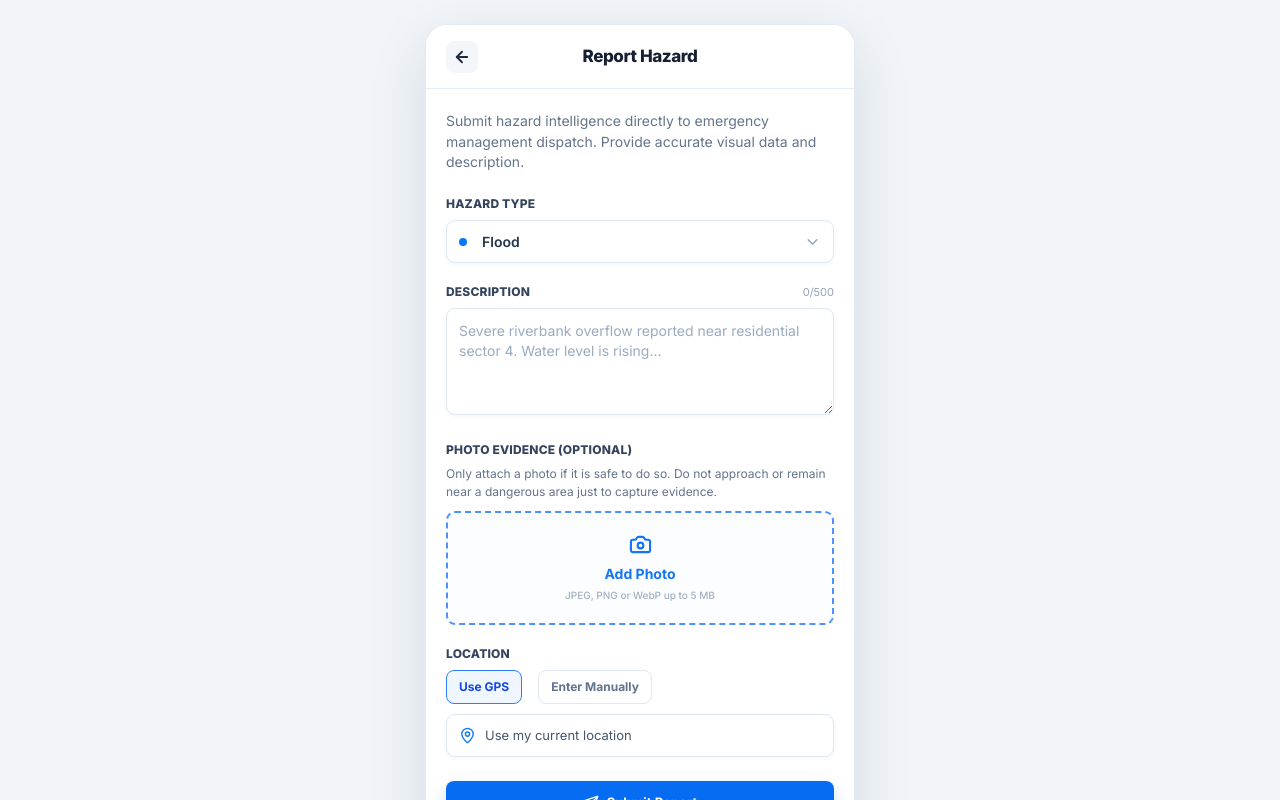
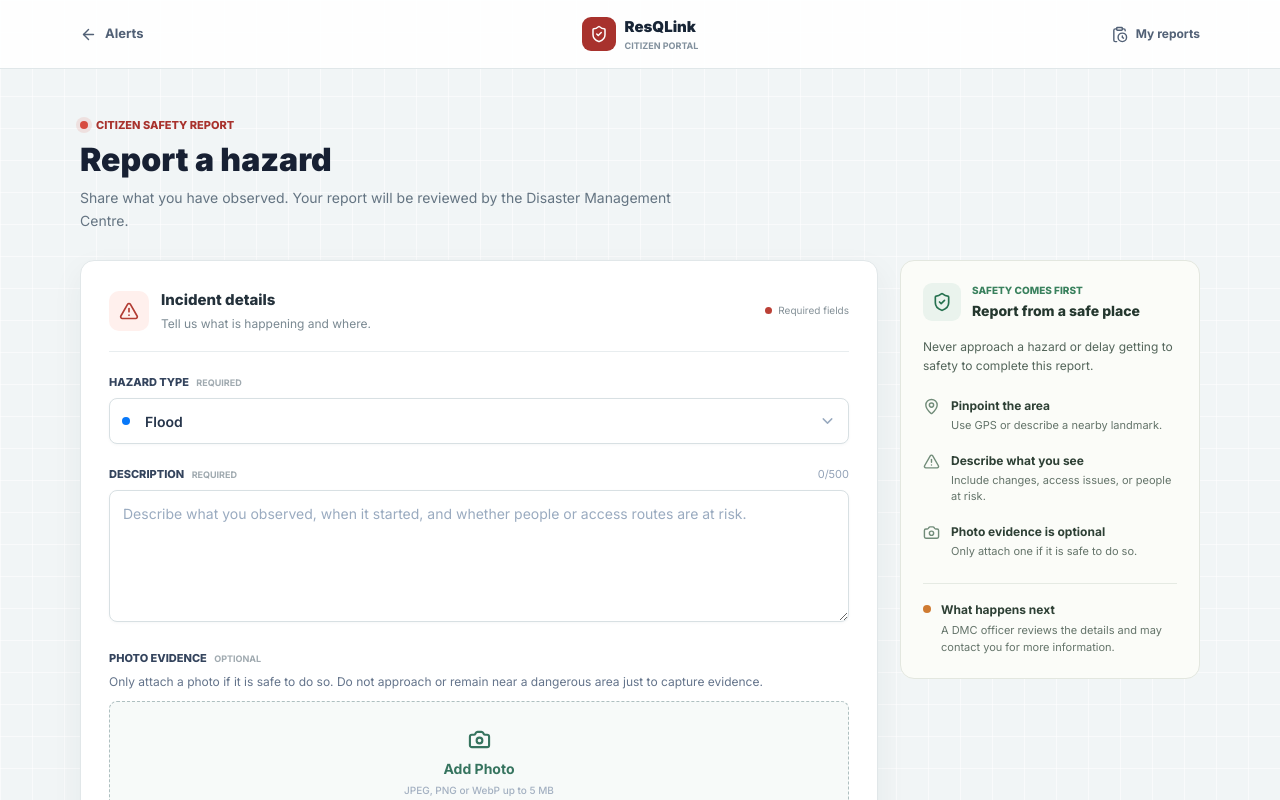
Before and after one commit to Sine-D/ResQLink-Lanka, a Next.js app: page /citizen/report-hazard in a window 1280 px wide. Shown: the top 800 px of the page. Built offline with nearby package versions, Linux system fonts and the light colour scheme; no server answers.

Commit message:
resolved error in review reports

```diff
--- a/components/hazard/HazardForm.module.css
+++ b/components/hazard/HazardForm.module.css
@@ -1,31 +1,47 @@
-.form { display: flex; flex-direction: column; gap: 20px; }
+.form { display: flex; flex-direction: column; gap: 22px; }
+.formHeading { display: flex; align-items: center; gap: 12px; padding-bottom: 18px; border-bottom: 1px solid #e8edef; }
+.formHeadingIcon { display: grid; width: 40px; height: 40px; flex: none; place-items: center; border-radius: 10px; background: #fff0ed; color: #b23c33; }
+.formHeadingIcon svg { width: 20px; height: 20px; }
+.formHeading h2 { color: #24313b; font-size: 15px; font-weight: 800; }
+.formHeading p { margin-top: 3px; color: #7a8992; font-size: 12px; }
+.requiredNote { display: inline-flex; align-items: center; gap: 6px; margin-left: auto; color: #859198; font-size: 10px; white-space: nowrap; }
+.requiredNote i { width: 7px; height: 7px; border-radius: 50%; background: #bb4036; }
 .field { min-width: 0; }
 .labelRow { display: flex; align-items: center; justify-content: space-between; gap: 12px; margin-bottom: 7px; }
-.label { display: block; margin-bottom: 7px; color: #34445d; font-size: 12px; font-weight: 750; letter-spacing: .015em; text-transform: uppercase; }
+.label { display: block; margin-bottom: 8px; color: #34445d; font-size: 11px; font-weight: 800; text-transform: uppercase; }
+.label span { margin-left: 5px; color: #a0aab0; font-size: 9px; font-weight: 700; }
 .labelRow .label { margin-bottom: 0; }
 .counter { color: #94a3b8; font-size: 11px; }
 .selectWrap { position: relative; }
-.control { width: 100%; border: 1px solid #dfe7f0; border-radius: 9px; background: #fff; color: #26354b; font-family: inherit; font-size: 14px; outline: none; box-shadow: 0 1px 4px rgb(32 54 86 / 5%); transition: border-color 160ms ease, box-shadow 160ms ease; }
-.control:hover { border-color: #c8d5e4; }
-.control:focus { border-color: #1976f3; box-shadow: 0 0 0 3px rgb(25 118 243 / 12%); }
+.control { width: 100%; min-height: 46px; border: 1px solid #d8e0e3; border-radius: 8px; background: #fff; color: #26354b; font-family: inherit; font-size: 14px; outline: none; box-shadow: 0 1px 3px rgb(32 54 86 / 4%); transition: border-color 160ms ease, box-shadow 160ms ease; }
+.control:hover { border-color: #aebdc2; }
+.control:focus { border-color: #24745c; box-shadow: 0 0 0 3px rgb(36 116 92 / 13%); }
 .select { height: 43px; appearance: none; padding: 0 42px 0 35px; font-weight: 550; }
 .hazardDot { position: absolute; z-index: 1; top: 50%; left: 13px; width: 8px; height: 8px; border-radius: 999px; background: #0878f9; transform: translateY(-50%); pointer-events: none; }
 .chevron { position: absolute; top: 50%; right: 13px; width: 17px; height: 17px; color: #9aabc0; transform: translateY(-50%); pointer-events: none; }
-.textarea { min-height: 102px; padding: 12px; resize: vertical; line-height: 1.45; }
+.textarea { min-height: 132px; padding: 12px 13px; resize: vertical; line-height: 1.55; }
 .control::placeholder { color: #9aabc0; opacity: 1; }
-.upload { display: flex; min-height: 114px; cursor: pointer; flex-direction: column; align-items: center; justify-content: center; border: 2px dashed #4d91ff; border-radius: 9px; background: #fbfdff; color: #1475f5; text-align: center; transition: border-color 160ms ease, background-color 160ms ease; }
-.upload:hover, .upload:focus-within { border-color: #066cf1; background: #f4f8ff; }
-.upload:focus-within { box-shadow: 0 0 0 3px rgb(25 118 243 / 12%); }
+.upload { display: flex; min-height: 124px; cursor: pointer; flex-direction: column; align-items: center; justify-content: center; border: 1px dashed #aebfc0; border-radius: 8px; background: #f7faf9; color: #36745f; text-align: center; transition: border-color 160ms ease, background-color 160ms ease; }
+.upload:hover, .upload:focus-within { border-color: #43866e; background: #f0f7f3; }
+.upload:focus-within { box-shadow: 0 0 0 3px rgb(36 116 92 / 13%); }
 .safetyNote { margin: -1px 0 10px; color: #64748b; font-size: 12px; line-height: 1.5; }
 .upload svg { width: 23px; height: 23px; margin-bottom: 7px; stroke-width: 2.2; }
 .uploadTitle { font-size: 14px; font-weight: 700; }
 .uploadHint { margin-top: 4px; color: #a3b0c1; font-size: 10px; font-weight: 500; }
-.fileSelected { display: flex; align-items: center; gap: 7px; margin-top: 8px; padding: 8px 10px; border: 1px solid #b9ead2; border-radius: 8px; background: #effcf6; color: #08784c; font-size: 11px; font-weight: 600; }
+.fileSelected { display: flex; align-items: center; gap: 7px; margin-top: 8px; padding: 8px 10px; border: 1px solid #c5e2d4; border-radius: 8px; background: #f1f8f4; color: #276849; font-size: 11px; font-weight: 600; }
 .fileSelected svg { width: 15px; height: 15px; flex: none; }
 .fileSelected span { overflow: hidden; text-overflow: ellipsis; white-space: nowrap; }
+.removePhoto { display: grid; width: 25px; height: 25px; flex: none; place-items: center; margin-left: auto; border: 0; border-radius: 6px; background: transparent; color: #668276; cursor: pointer; }
+.removePhoto:hover { background: #e0eee6; color: #9e342d; }
+.removePhoto svg { width: 15px; height: 15px; }
 .locationFieldset { min-width: 0; padding: 0; border: 0; }
 .locationFieldset legend { padding: 0; }
-.locationModes { display: flex; gap: 16px; margin: 0 0 10px; }
+.locationModes { display: grid; grid-template-columns: repeat(2, minmax(0, 1fr)); gap: 8px; margin: 0 0 11px; }
+.modeButton { min-height: 40px; padding: 0 9px; border: 1px solid #dce3e5; border-radius: 8px; background: #fff; color: #677780; font-family: inherit; font-size: 12px; font-weight: 750; cursor: pointer; transition: border-color 160ms ease, background-color 160ms ease, color 160ms ease; }
+.modeButton:hover { border-color: #9eb8ab; }
+.modeButton:focus-visible { outline: 3px solid rgb(36 116 92 / 16%); outline-offset: 2px; }
+.modeButtonActive { border-color: #43866e; background: #edf6f0; color: #28694f; }
+.manualLocation { height: 46px; padding: 0 12px; }
 .modeOption { display: inline-flex; align-items: center; gap: 7px; color: #526176; font-size: 13px; cursor: pointer; }
 .modeOption input { width: 15px; height: 15px; margin: 0; accent-color: #066cf1; }
 .feedback { display: flex; align-items: flex-start; gap: 8px; padding: 10px 12px; border: 1px solid; border-radius: 9px; font-size: 12px; line-height: 1.45; }
@@ -33,9 +49,9 @@
 .success { border-color: #b9ead2; background: #effcf6; color: #08784c; }
 .offline { border-color: #f4d695; background: #fff9e9; color: #8a5a00; }
 .error { border-color: #fac5c5; background: #fff4f4; color: #bb2929; }
-.submit { display: flex; width: 100%; height: 43px; align-items: center; justify-content: center; gap: 8px; margin-top: 4px; border: 0; border-radius: 8px; background: #066cf1; color: #fff; font: inherit; font-size: 13px; font-weight: 700; box-shadow: 0 7px 18px rgb(6 108 241 / 20%); cursor: pointer; transition: background-color 160ms ease, transform 160ms ease; }
-.submit:hover { background: #005fdc; transform: translateY(-1px); }
-.submit:focus-visible { outline: 3px solid rgb(7 111 244 / 24%); outline-offset: 2px; }
+.submit { display: flex; width: 100%; min-height: 48px; align-items: center; justify-content: center; gap: 9px; margin-top: 0; border: 0; border-radius: 8px; background: #ad382f; color: #fff; font: inherit; font-size: 13px; font-weight: 800; box-shadow: 0 6px 14px rgb(173 56 47 / 18%); cursor: pointer; transition: background-color 160ms ease, transform 160ms ease; }
+.submit:hover { background: #922d27; transform: translateY(-1px); }
+.submit:focus-visible { outline: 3px solid rgb(173 56 47 / 24%); outline-offset: 2px; }
 .submit:disabled { cursor: wait; opacity: .62; transform: none; }
 .submit svg { width: 16px; height: 16px; }
 .modalBackdrop { position: fixed; z-index: 50; inset: 0; display: flex; align-items: center; justify-content: center; padding: 16px; background: rgb(15 23 42 / 65%); backdrop-filter: blur(4px); }
--- a/components/hazard/HazardForm.tsx
+++ b/components/hazard/HazardForm.tsx
@@ -12,6 +12,7 @@ import {
   ShieldCheck,
   WifiOff,
   X,
+  TriangleAlert,
 } from "lucide-react";
 import LocationCard, { GpsLocation } from "./LocationCard";
 import styles from "./HazardForm.module.css";
@@ -205,8 +206,17 @@ export default function HazardForm() {
 
   return (
     <form onSubmit={reviewReport} className={styles.form}>
+      <div className={styles.formHeading}>
+        <span className={styles.formHeadingIcon}><TriangleAlert aria-hidden="true" /></span>
+        <div>
+          <h2>Incident details</h2>
+          <p>Tell us what is happening and where.</p>
+        </div>
+        <span className={styles.requiredNote}><i aria-hidden="true" /> Required fields</span>
+      </div>
+
       <div className={styles.field}>
-        <label htmlFor="hazard-type" className={styles.label}>Hazard Type</label>
+        <label htmlFor="hazard-type" className={styles.label}>Hazard type <span>Required</span></label>
         <div className={styles.selectWrap}>
           <span className={styles.hazardDot} aria-hidden="true" />
           <select
@@ -230,7 +240,7 @@ export default function HazardForm() {
 
       <div className={styles.field}>
         <div className={styles.labelRow}>
-          <label htmlFor="hazard-description" className={styles.label}>Description</label>
+          <label htmlFor="hazard-description" className={styles.label}>Description <span>Required</span></label>
           <span className={styles.counter}>{form.description.length}/500</span>
         </div>
         <textarea
@@ -239,7 +249,7 @@ export default function HazardForm() {
           rows={4}
           maxLength={500}
           required
-          placeholder="Severe riverbank overflow reported near residential sector 4. Water level is rising..."
+          placeholder="Describe what you observed, when it started, and whether people or access routes are at risk."
           value={form.description}
           onChange={(event) => {
             setFeedback(null);
@@ -249,7 +259,7 @@ export default function HazardForm() {
       </div>
 
       <div className={styles.field}>
-        <label htmlFor="evidence-photo" className={styles.label}>Photo Evidence (Optional)</label>
+        <label htmlFor="evidence-photo" className={styles.label}>Photo evidence <span>Optional</span></label>
         <p className={styles.safetyNote}>
           Only attach a photo if it is safe to do so. Do not approach or remain near a dangerous
           area just to capture evidence.
@@ -272,6 +282,17 @@ export default function HazardForm() {
           <p className={styles.fileSelected}>
             <FileCheck2 aria-hidden="true" />
             <span>{image.name}</span>
+            <button
+              type="button"
+              className={styles.removePhoto}
+              onClick={() => {
+                setImage(null);
+                if (fileInputRef.current) fileInputRef.current.value = "";
+              }}
+              aria-label="Remove selected photo"
+            >
+              <X aria-hidden="true" />
+            </button>
           </p>
         )}
       </div>
@@ -287,11 +308,7 @@ export default function HazardForm() {
                 setFeedback(null);
               }}
               aria-pressed={locationMode === "GPS"}
-              className={`rounded-lg border px-3 py-2 text-xs font-bold ${
-                locationMode === "GPS"
-                  ? "border-blue-500 bg-blue-50 text-blue-700"
-                  : "border-slate-200 bg-white text-slate-500"
-              }`}
+              className={`${styles.modeButton} ${locationMode === "GPS" ? styles.modeButtonActive : ""}`}
             >
               Use GPS
             </button>
@@ -302,11 +319,7 @@ export default function HazardForm() {
                 setFeedback(null);
               }}
               aria-pressed={locationMode === "MANUAL"}
-              className={`rounded-lg border px-3 py-2 text-xs font-bold ${
-                locationMode === "MANUAL"
-                  ? "border-blue-500 bg-blue-50 text-blue-700"
-                  : "border-slate-200 bg-white text-slate-500"
-              }`}
+              className={`${styles.modeButton} ${locationMode === "MANUAL" ? styles.modeButtonActive : ""}`}
             >
               Enter Manually
             </button>
@@ -321,11 +334,10 @@ export default function HazardForm() {
           ) : (
             <input
               id="manual-location"
-              className={styles.control}
+              className={`${styles.control} ${styles.manualLocation}`}
               type="text"
               minLength={3}
               maxLength={150}
-              style={{ height: 43, padding: "0 12px" }}
               placeholder="e.g. Near Kelani Bridge, Peliyagoda"
               value={manualLocation}
               onChange={(event) => {
@@ -338,7 +350,7 @@ export default function HazardForm() {
       </div>
 
       {feedback && (
-        <div role="status" className={`${styles.feedback} ${styles[feedback.type]}`}>
+        <div role="status" aria-live="polite" className={`${styles.feedback} ${styles[feedback.type]}`}>
           {feedback.type === "success" ? (
             <CheckCircle2 aria-hidden="true" />
           ) : feedback.type === "offline" ? (
@@ -351,8 +363,8 @@ export default function HazardForm() {
       )}
 
       <button type="submit" disabled={loading} className={styles.submit}>
-        <Send aria-hidden="true" />
-        Submit Report
+        <FileCheck2 aria-hidden="true" />
+        Review report
       </button>
 
       {showConfirmation && (
--- a/src/app/(dashboard)/citizen/report-hazard/ReportHazardPage.module.css
+++ b/src/app/(dashboard)/citizen/report-hazard/ReportHazardPage.module.css
@@ -1,78 +1,322 @@
 .screen {
   min-height: 100dvh;
-  background: #ffffff;
-  color: #14213d;
+  background-color: #f1f5f6;
+  background-image: linear-gradient(rgb(255 255 255 / 54%) 1px, transparent 1px), linear-gradient(90deg, rgb(255 255 255 / 54%) 1px, transparent 1px);
+  background-size: 32px 32px;
+  color: #172033;
 }
 
 .header {
-  display: grid;
-  grid-template-columns: 40px 1fr 40px;
-  align-items: center;
-  min-height: 64px;
-  padding: 0 20px;
-  border-bottom: 1px solid #e7edf5;
-  background: #ffffff;
+  min-height: 68px;
+  border-bottom: 1px solid #e0e7e9;
+  background: rgb(255 255 255 / 92%);
 }
 
-.header h1 {
-  font-size: 17px;
-  font-weight: 750;
-  letter-spacing: -0.025em;
-  text-align: center;
-  color: #172033;
+.headerInner {
+  display: grid;
+  width: min(100% - 40px, 1120px);
+  min-height: 68px;
+  grid-template-columns: 1fr auto 1fr;
+  align-items: center;
+  margin: 0 auto;
 }
 
 .backButton {
   display: inline-flex;
-  width: 32px;
-  height: 32px;
+  width: fit-content;
+  min-height: 38px;
   align-items: center;
+  gap: 8px;
   justify-content: center;
-  border-radius: 8px;
-  background: #f3f7fb;
-  color: #1f2b40;
+  color: #526176;
+  font-size: 13px;
+  font-weight: 650;
   transition: background-color 160ms ease, color 160ms ease;
 }
 
 .backButton:hover {
-  background: #e8f0f8;
-  color: #066cf1;
+  color: #bb352f;
 }
 
-.backButton:focus-visible {
-  outline: 3px solid rgb(7 111 244 / 24%);
-  outline-offset: 2px;
+.backButton:focus-visible,
+.historyLink:focus-visible,
+.brand:focus-visible {
+  border-radius: 6px;
+  outline: 3px solid rgb(190 54 47 / 24%);
+  outline-offset: 3px;
 }
 
-.backButton svg {
+.backButton svg,
+.historyLink svg {
+  width: 17px;
+  height: 17px;
+}
+
+.brand {
+  display: inline-flex;
+  align-items: center;
+  gap: 9px;
+  color: #182536;
+  font-size: 15px;
+  font-weight: 850;
+}
+
+.brandMark,
+.safetyHeading > span {
+  display: grid;
+  width: 34px;
+  height: 34px;
+  place-items: center;
+  border-radius: 9px;
+  background: #a8322d;
+  color: #fff;
+}
+
+.brandMark svg {
   width: 18px;
   height: 18px;
-  stroke-width: 2.4;
 }
 
-.headerSpacer {
-  width: 32px;
+.brand small {
+  display: block;
+  margin-top: 1px;
+  color: #82909d;
+  font-size: 9px;
+  font-weight: 700;
+  text-transform: uppercase;
+}
+
+.historyLink {
+  display: inline-flex;
+  align-items: center;
+  justify-self: end;
+  gap: 8px;
+  color: #526176;
+  font-size: 12px;
+  font-weight: 700;
+}
+
+.historyLink:hover {
+  color: #a8322d;
 }
 
 .content {
-  padding: 22px 20px 36px;
+  width: min(100% - 40px, 1120px);
+  margin: 0 auto;
+  padding: 48px 0 64px;
+}
+
+.pageIntro {
+  max-width: 700px;
+  margin: 0 0 28px;
+}
+
+.eyebrow {
+  display: flex;
+  align-items: center;
+  gap: 8px;
+  color: #a8322d;
+  font-size: 11px;
+  font-weight: 800;
+  text-transform: uppercase;
+}
+
+.eyebrow span {
+  width: 8px;
+  height: 8px;
+  border-radius: 50%;
+  background: #d74b3f;
+  box-shadow: 0 0 0 4px rgb(215 75 63 / 12%);
+}
+
+.pageIntro h1 {
+  margin-top: 8px;
+  color: #172033;
+  font-size: 32px;
+  font-weight: 850;
+  line-height: 1.15;
 }
 
 .introduction {
-  margin-bottom: 22px;
-  color: #64748b;
+  max-width: 610px;
+  margin-top: 9px;
+  color: #647482;
   font-size: 14px;
-  line-height: 1.48;
+  line-height: 1.6;
 }
 
-@media (min-width: 640px) {
-  .screen {
-    width: min(100%, 430px);
-    min-height: calc(100dvh - 48px);
-    margin: 24px auto;
-    overflow: hidden;
-    border: 1px solid #e4eaf2;
-    border-radius: 22px;
-    box-shadow: 0 20px 60px rgb(15 31 56 / 12%);
+.reportLayout {
+  display: grid;
+  grid-template-columns: minmax(0, 1fr) 300px;
+  align-items: start;
+  gap: 22px;
+}
+
+.formPanel {
+  min-width: 0;
+  padding: 28px;
+  border: 1px solid #e1e7e9;
+  border-radius: 14px;
+  background: #fff;
+  box-shadow: 0 12px 32px rgb(29 47 59 / 6%);
+}
+
+.safetyPanel {
+  position: sticky;
+  top: 24px;
+  padding: 22px;
+  border: 1px solid #e3e7df;
+  border-radius: 14px;
+  background: #fbfcf8;
+}
+
+.safetyHeading {
+  display: flex;
+  align-items: center;
+  gap: 11px;
+}
+
+.safetyHeading > span {
+  width: 38px;
+  height: 38px;
+  flex: none;
+  background: #eaf3ed;
+  color: #26714f;
+}
+
+.safetyHeading > span svg {
+  width: 20px;
+  height: 20px;
+}
+
+.safetyHeading p {
+  color: #39815d;
+  font-size: 10px;
+  font-weight: 800;
+  text-transform: uppercase;
+}
+
+.safetyHeading h2 {
+  margin-top: 2px;
+  color: #24372e;
+  font-size: 14px;
+  font-weight: 800;
+}
+
+.safetyIntro {
+  margin-top: 16px;
+  color: #53655a;
+  font-size: 12px;
+  line-height: 1.6;
+}
+
+.guidanceList {
+  display: grid;
+  gap: 18px;
+  margin-top: 22px;
+}
+
+.guidanceList li {
+  display: grid;
+  grid-template-columns: 18px 1fr;
+  align-items: start;
+  gap: 10px;
+  color: #64746a;
+  font-size: 11px;
+  line-height: 1.5;
+}
+
+.guidanceList li > svg {
+  width: 17px;
+  height: 17px;
+  margin-top: 1px;
+  color: #718c79;
+}
+
+.guidanceList strong,
+.reviewNote strong {
+  display: block;
+  margin-bottom: 2px;
+  color: #2e4035;
+  font-size: 12px;
+}
+
+.reviewNote {
+  display: grid;
+  grid-template-columns: 8px 1fr;
+  gap: 10px;
+  margin-top: 24px;
+  padding-top: 17px;
+  border-top: 1px solid #e5eae3;
+}
+
+.reviewDot {
+  width: 8px;
+  height: 8px;
+  margin-top: 4px;
+  border-radius: 50%;
+  background: #cf7b32;
+}
+
+.reviewNote p {
+  color: #64746a;
+  font-size: 11px;
+  line-height: 1.55;
+}
+
+@media (max-width: 820px) {
+  .reportLayout {
+    grid-template-columns: minmax(0, 1fr) 250px;
+    gap: 16px;
+  }
+
+  .formPanel {
+    padding: 22px;
+  }
+
+  .safetyPanel {
+    padding: 18px;
   }
 }
+
+@media (max-width: 680px) {
+  .headerInner,
+  .content {
+    width: min(100% - 28px, 560px);
+  }
+
+  .content {
+    padding: 32px 0 44px;
+  }
+
+  .pageIntro h1 {
+    font-size: 27px;
+  }
+
+  .reportLayout {
+    grid-template-columns: 1fr;
+  }
+
+  .formPanel {
+    padding: 20px 16px;
+  }
+
+  .safetyPanel {
+    position: static;
+  }
+}
+
+@media (max-width: 420px) {
+  .headerInner {
+    grid-template-columns: 1fr auto 1fr;
+  }
+
+  .backButton span,
+  .historyLink span {
+    display: none;
+  }
+
+  .brand {
+    font-size: 14px;
+  }
+}
--- a/src/app/(dashboard)/citizen/report-hazard/page.tsx
+++ b/src/app/(dashboard)/citizen/report-hazard/page.tsx
@@ -1,5 +1,5 @@
 import Link from "next/link";
-import { ArrowLeft } from "lucide-react";
+import { ArrowLeft, Camera, ClipboardClock, MapPin, ShieldCheck, TriangleAlert } from "lucide-react";
 import HazardForm from "@/components/hazard/HazardForm";
 import styles from "./ReportHazardPage.module.css";
 
@@ -7,23 +7,67 @@ export default function Page() {
   return (
     <section className={styles.screen}>
       <header className={styles.header}>
-        <Link
-          href="/citizen/alerts"
-          className={styles.backButton}
-          aria-label="Back to citizen alerts"
-        >
-          <ArrowLeft aria-hidden="true" />
-        </Link>
-        <h1>Report Hazard</h1>
-        <span className={styles.headerSpacer} aria-hidden="true" />
+        <div className={styles.headerInner}>
+          <Link href="/citizen/alerts" className={styles.backButton}>
+            <ArrowLeft aria-hidden="true" />
+            <span>Alerts</span>
+          </Link>
+          <Link href="/citizen/alerts" className={styles.brand} aria-label="ResQLink citizen portal">
+            <span className={styles.brandMark}><ShieldCheck aria-hidden="true" /></span>
+            <span>ResQLink<small>Citizen portal</small></span>
+          </Link>
+          <Link href="/citizen/hazard-reports" className={styles.historyLink}>
+            <ClipboardClock aria-hidden="true" />
+            <span>My reports</span>
+          </Link>
+        </div>
       </header>
 
       <main className={styles.content}>
-        <p className={styles.introduction}>
-          Submit hazard intelligence directly to emergency management dispatch.
-          Provide accurate visual data and description.
-        </p>
-        <HazardForm />
+        <div className={styles.pageIntro}>
+          <p className={styles.eyebrow}><span aria-hidden="true" /> Citizen safety report</p>
+          <h1>Report a hazard</h1>
+          <p className={styles.introduction}>
+            Share what you have observed. Your report will be reviewed by the Disaster Management Centre.
+          </p>
+        </div>
+
+        <div className={styles.reportLayout}>
+          <div className={styles.formPanel}>
+            <HazardForm />
+          </div>
+
+          <aside className={styles.safetyPanel} aria-label="Reporting guidance">
+            <div className={styles.safetyHeading}>
+              <span><ShieldCheck aria-hidden="true" /></span>
+              <div>
+                <p>Safety comes first</p>
+                <h2>Report from a safe place</h2>
+              </div>
+            </div>
+            <p className={styles.safetyIntro}>
+              Never approach a hazard or delay getting to safety to complete this report.
+            </p>
+            <ul className={styles.guidanceList}>
+              <li>
+                <MapPin aria-hidden="true" />
+                <span><strong>Pinpoint the area</strong>Use GPS or describe a nearby landmark.</span>
+              </li>
+              <li>
+                <TriangleAlert aria-hidden="true" />
+                <span><strong>Describe what you see</strong>Include changes, access issues, or people at risk.</span>
+              </li>
+              <li>
+                <Camera aria-hidden="true" />
+                <span><strong>Photo evidence is optional</strong>Only attach one if it is safe to do so.</span>
+              </li>
+            </ul>
+            <div className={styles.reviewNote}>
+              <span className={styles.reviewDot} aria-hidden="true" />
+              <p><strong>What happens next</strong>A DMC officer reviews the details and may contact you for more information.</p>
+            </div>
+          </aside>
+        </div>
       </main>
     </section>
   );
```
